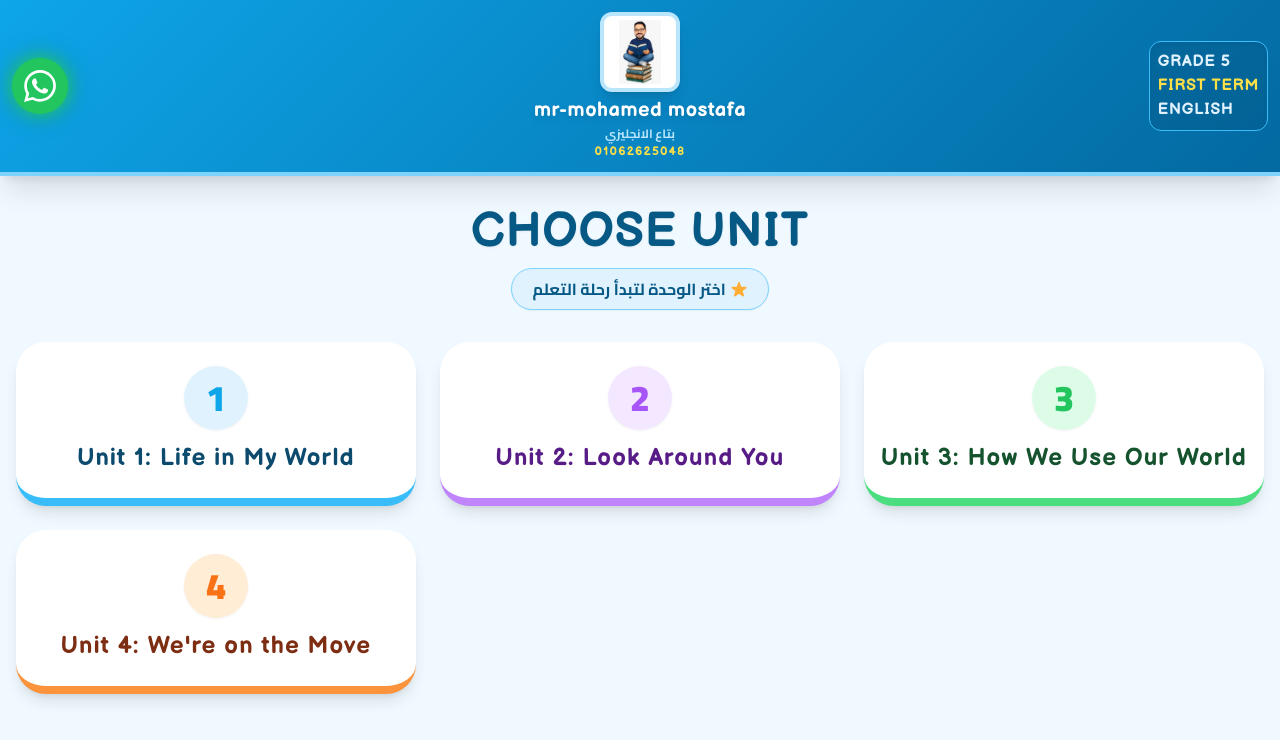
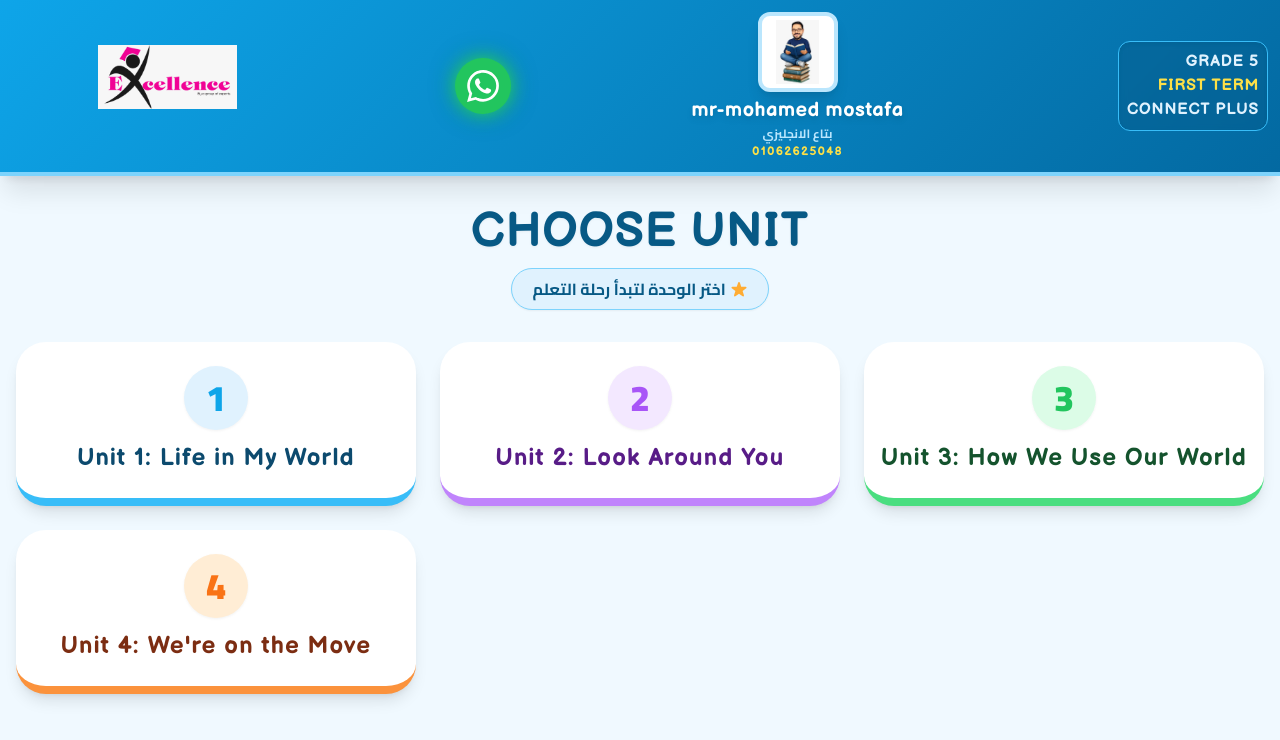
Before and after one commit to darsfele3ba2-commits/MohamedMostafa-cplus, a plain HTML site: page index.html in a window 1280 px wide. Drawn offline with nearby package versions, Linux system fonts and the light colour scheme.

Commit message:
Add files via upload

```diff
--- a/index.html
+++ b/index.html
@@ -64,15 +64,15 @@
 
 <!-- ======= HEADER ======= -->
 <header id="mainHeader" class="nemo-gradient text-white p-2 md:p-3 shadow-xl sticky top-0 z-50 border-b-4 border-sky-300 transition-all duration-500">
-    <div class="container mx-auto flex items-center justify-between w-full">
-        <div class="w-1/3 flex flex-col items-start justify-center text-left pl-2">
+    <div class="container mx-auto grid grid-cols-4 items-center w-full gap-1">
+        <div class="flex justify-start pl-1 md:pl-2">
             <h2 class="text-xs md:text-sm lg:text-base font-black text-sky-100 uppercase tracking-wider english-text leading-tight bg-sky-800 bg-opacity-40 p-2 rounded-xl border border-sky-400 backdrop-blur-sm shadow-inner">
                 Grade 5<br>
                 <span class="text-yellow-300">First Term</span><br>
-                English
+                Connect Plus
             </h2>
         </div>
-        <div class="w-1/3 flex flex-col items-center justify-center text-center">
+        <div class="flex flex-col items-center justify-center text-center">
             <div class="bg-white p-1 rounded-xl shadow-lg border-2 md:border-4 border-sky-200 overflow-hidden mb-1 transition-all duration-500 flex items-center justify-center w-12 h-12 md:w-16 md:h-16 lg:w-20 lg:h-20">
                 <img src="logo.jpeg" alt="Teacher Logo" class="h-full w-full object-contain rounded-lg">
             </div>
@@ -80,10 +80,14 @@
             <p class="text-[10px] md:text-xs text-sky-200 font-bold arabic-text mt-0.5">بتاع الانجليزي</p>
             <p class="text-[10px] md:text-xs text-yellow-300 font-black english-text tracking-widest mt-0.5">01062625048</p>
         </div>
-        <div class="w-1/3 flex justify-end pr-2">
+        <div class="flex items-center justify-center">
             <a href="https://wa.me/201062625048" target="_blank" class="header-wa-btn bg-green-500 text-white p-2 md:p-3 rounded-full wa-glow shadow-xl flex items-center justify-center transition-all duration-500" aria-label="Contact on WhatsApp">
                 <svg class="w-6 h-6 md:w-8 md:h-8" fill="currentColor" viewBox="0 0 24 24"><path d="M17.472 14.382c-.297-.149-1.758-.867-2.03-.967-.273-.099-.471-.148-.67.15-.197.297-.767.966-.94 1.164-.173.199-.347.223-.644.075-.297-.15-1.255-.463-2.39-1.475-.883-.788-1.48-1.761-1.653-2.059-.173-.297-.018-.458.13-.606.134-.133.298-.347.446-.52.149-.174.198-.298.298-.497.099-.198.05-.371-.025-.52-.075-.149-.669-1.612-.916-2.207-.242-.579-.487-.5-.669-.51-.173-.008-.371-.01-.57-.01-.198 0-.52.074-.792.372-.272.297-1.04 1.016-1.04 2.479 0 1.462 1.065 2.875 1.213 3.074.149.198 2.096 3.2 5.077 4.487.709.306 1.262.489 1.694.625.712.227 1.36.195 1.871.118.571-.085 1.758-.719 2.006-1.413.248-.694.248-1.289.173-1.413-.074-.124-.272-.198-.57-.347m-5.421 7.403h-.004a9.87 9.87 0 01-5.031-1.378l-.361-.214-3.741.982.998-3.648-.235-.374a9.86 9.86 0 01-1.51-5.26c.001-5.45 4.436-9.884 9.888-9.884 2.64 0 5.122 1.03 6.988 2.898a9.825 9.825 0 012.893 6.994c-.003 5.45-4.437 9.884-9.885 9.884m8.413-18.297A11.815 11.815 0 0012.05 0C5.495 0 .16 5.335.157 11.892c0 2.096.547 4.142 1.588 5.945L.057 24l6.305-1.654a11.882 11.882 0 005.683 1.448h.005c6.554 0 11.89-5.335 11.893-11.893a11.821 11.821 0 00-3.48-8.413Z"/></svg>
             </a>
+        </div>
+        <div class="flex flex-col items-center justify-center">
+            <img src="logo2.jpeg" alt="Connect Plus Logo" class="h-10 md:h-14 lg:h-16 w-auto object-contain">
+            <span class="text-[9px] md:text-[11px] lg:text-xs text-sky-100 font-bold text-center leading-tight mt-0.5 whitespace-nowrap"><br></span>
         </div>
     </div>
 </header>
```
